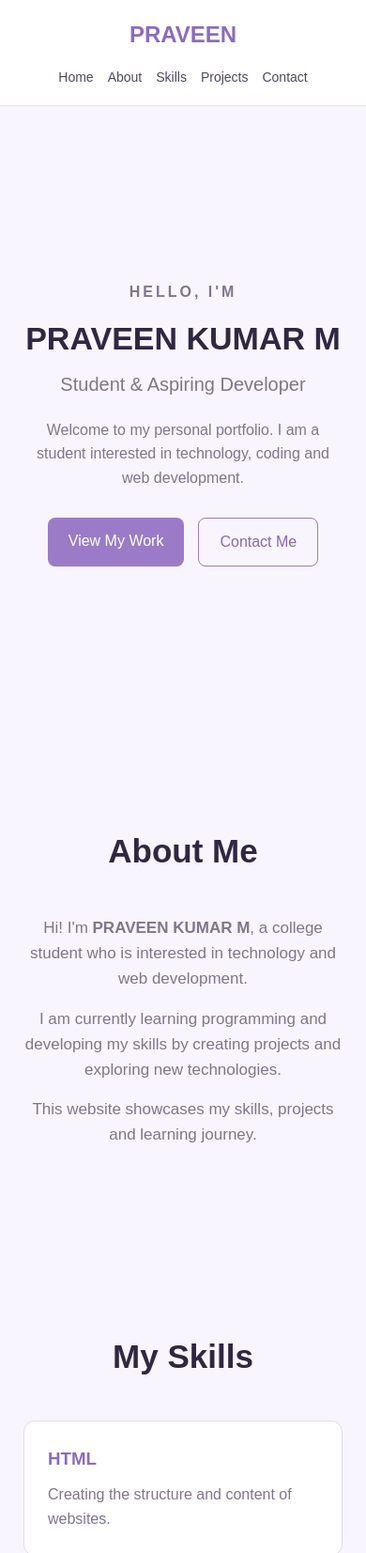
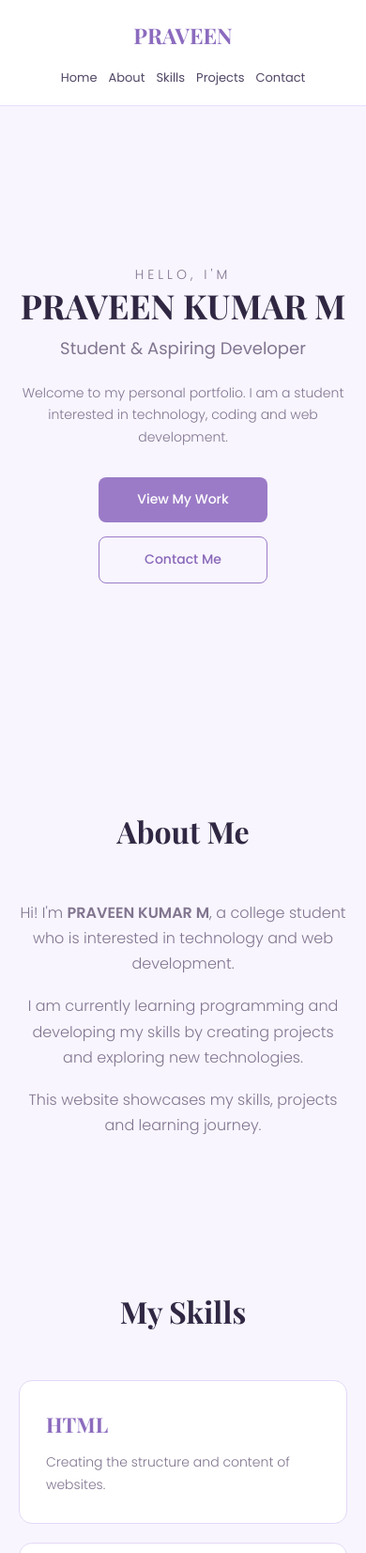
Before and after one commit to praveenn19/myportfolio, a plain HTML site: page index.html in a window 390 px wide. Shown: the top 1653 px of the page at 94% size. Drawn offline with nearby package versions, Linux system fonts and the light colour scheme.

Commit message:
Update style.css

```diff
--- a/style.css
+++ b/style.css
@@ -1,3 +1,10 @@
+@import url('https://fonts.googleapis.com/css2?family=Playfair+Display:wght@500;600;700&family=Poppins:wght@300;400;500;600&display=swap');
+
+
+/* =========================
+   BASIC SETTINGS
+========================= */
+
 * {
     margin: 0;
     padding: 0;
@@ -9,13 +16,27 @@ html {
 }
 
 body {
-    font-family: Arial, sans-serif;
+    font-family: 'Poppins', sans-serif;
     background: #F8F5FF;
-    color: #29223D;
-    line-height: 1.6;
+    color: #302743;
+    line-height: 1.7;
 }
 
-/* NAVBAR */
+
+/* =========================
+   HEADINGS
+========================= */
+
+h1,
+h2,
+h3 {
+    font-family: 'Playfair Display', serif;
+}
+
+
+/* =========================
+   NAVIGATION
+========================= */
 
 header {
     background: #FFFFFF;
@@ -37,7 +58,8 @@ header {
 }
 
 .logo {
-    font-size: 24px;
+    font-family: 'Playfair Display', serif;
+    font-size: 26px;
     color: #8B6BBE;
 }
 
@@ -50,7 +72,8 @@ header {
 .nav-links a {
     text-decoration: none;
     color: #514765;
-    font-weight: 500;
+    font-weight: 400;
+
     transition: 0.3s;
 }
 
@@ -59,7 +82,9 @@ header {
 }
 
 
-/* HOME */
+/* =========================
+   HOME
+========================= */
 
 .hero {
     min-height: 90vh;
@@ -77,20 +102,22 @@ header {
 
 .small-text {
     color: #9275C2;
-    font-weight: bold;
-    letter-spacing: 3px;
-    margin-bottom: 10px;
+    font-weight: 500;
+    letter-spacing: 4px;
+    margin-bottom: 12px;
 }
 
 .hero h1 {
-    font-size: 60px;
-    margin-bottom: 5px;
+    font-size: 64px;
+    line-height: 1.15;
+    margin-bottom: 10px;
     color: #302743;
 }
 
 .hero h2 {
-    font-size: 28px;
-    font-weight: 500;
+    font-family: 'Poppins', sans-serif;
+    font-size: 24px;
+    font-weight: 400;
     color: #81758F;
     margin-bottom: 20px;
 }
@@ -98,39 +125,50 @@ header {
 .hero p {
     max-width: 600px;
     color: #81758F;
-    font-size: 18px;
+    font-size: 17px;
+    font-weight: 300;
 }
 
 
-/* BUTTONS */
+/* =========================
+   BUTTONS
+========================= */
 
 .buttons {
     margin-top: 30px;
+
     display: flex;
     gap: 15px;
 }
 
 .btn {
     display: inline-block;
-    padding: 12px 22px;
+
+    padding: 12px 24px;
 
     background: #9B7BC7;
     color: white;
 
     text-decoration: none;
+
     border-radius: 8px;
+
+    font-size: 14px;
+    font-weight: 500;
 
     transition: 0.3s;
 }
 
 .btn:hover {
     background: #8968B8;
-    transform: translateY(-2px);
+    transform: translateY(-3px);
 }
 
 .btn.outline {
     background: transparent;
+
     color: #8968B8;
+
     border: 1px solid #9B7BC7;
 }
 
@@ -140,7 +178,9 @@ header {
 }
 
 
-/* SECTIONS */
+/* =========================
+   SECTIONS
+========================= */
 
 .section {
     max-width: 1100px;
@@ -150,13 +190,18 @@ header {
 
 .section > h2 {
     text-align: center;
-    font-size: 35px;
-    margin-bottom: 40px;
+
+    font-size: 40px;
+
+    margin-bottom: 45px;
+
     color: #302743;
 }
 
 
-/* ABOUT */
+/* =========================
+   ABOUT
+========================= */
 
 .about-box {
     max-width: 750px;
@@ -165,27 +210,35 @@ header {
     text-align: center;
 
     color: #81758F;
-    font-size: 17px;
+
+    font-size: 16px;
+
+    font-weight: 300;
 }
 
 .about-box p {
-    margin-bottom: 15px;
+    margin-bottom: 18px;
 }
 
 
-/* SKILLS */
+/* =========================
+   SKILLS
+========================= */
 
 .skills-container {
     display: grid;
+
     grid-template-columns: repeat(4, 1fr);
+
     gap: 20px;
 }
 
 .skill {
     background: #FFFFFF;
-    padding: 25px;
 
-    border-radius: 12px;
+    padding: 28px;
+
+    border-radius: 14px;
 
     border: 1px solid #E4D9F5;
 
@@ -193,26 +246,38 @@ header {
 }
 
 .skill:hover {
-    transform: translateY(-5px);
+    transform: translateY(-6px);
 
-    box-shadow: 0 10px 25px rgba(139, 107, 190, 0.15);
+    box-shadow:
+        0 12px 30px rgba(139, 107, 190, 0.15);
 }
 
 .skill h3 {
     color: #8B6BBE;
+
+    font-size: 22px;
+
     margin-bottom: 10px;
 }
 
 .skill p {
     color: #81758F;
+
+    font-size: 14px;
+
+    font-weight: 300;
 }
 
 
-/* PROJECTS */
+/* =========================
+   PROJECTS
+========================= */
 
 .projects-container {
     display: grid;
+
     grid-template-columns: repeat(3, 1fr);
+
     gap: 25px;
 }
 
@@ -221,7 +286,7 @@ header {
 
     padding: 30px;
 
-    border-radius: 12px;
+    border-radius: 14px;
 
     border: 1px solid #E4D9F5;
 
@@ -229,25 +294,38 @@ header {
 }
 
 .project-card:hover {
-    transform: translateY(-5px);
+    transform: translateY(-6px);
 
-    box-shadow: 0 10px 25px rgba(139, 107, 190, 0.15);
+    box-shadow:
+        0 12px 30px rgba(139, 107, 190, 0.15);
 }
 
 .project-card h3 {
+    font-size: 23px;
+
     margin-bottom: 15px;
+
     color: #302743;
 }
 
 .project-card p {
     color: #81758F;
+
+    font-size: 14px;
+
+    font-weight: 300;
+
     margin-bottom: 20px;
 }
 
 .project-link {
     color: #8B6BBE;
+
     text-decoration: none;
-    font-weight: bold;
+
+    font-size: 14px;
+
+    font-weight: 500;
 }
 
 .project-link:hover {
@@ -255,7 +333,9 @@ header {
 }
 
 
-/* CONTACT */
+/* =========================
+   CONTACT
+========================= */
 
 .contact {
     text-align: center;
@@ -263,28 +343,40 @@ header {
 
 .contact > p {
     color: #81758F;
+
+    font-weight: 300;
 }
 
 .contact-links {
     margin-top: 25px;
 
     display: flex;
+
     justify-content: center;
-    gap: 20px;
+
+    gap: 25px;
 }
 
 .contact-links a {
     color: #8B6BBE;
+
     text-decoration: none;
-    font-weight: bold;
+
+    font-weight: 500;
+
+    transition: 0.3s;
 }
 
 .contact-links a:hover {
+    color: #6F4FA0;
+
     text-decoration: underline;
 }
 
 
-/* FOOTER */
+/* =========================
+   FOOTER
+========================= */
 
 footer {
     text-align: center;
@@ -294,43 +386,54 @@ footer {
     background: #E8DDF5;
 
     color: #514765;
+
+    font-size: 13px;
 }
 
 
-/* MOBILE */
+/* =========================
+   TABLET
+========================= */
 
 @media (max-width: 768px) {
 
     .navbar {
         flex-direction: column;
+
         gap: 15px;
     }
 
     .nav-links {
         gap: 15px;
+
         flex-wrap: wrap;
+
         justify-content: center;
     }
 
     .hero {
         min-height: 80vh;
+
         text-align: center;
     }
 
     .hero h1 {
-        font-size: 42px;
+        font-size: 46px;
     }
 
     .hero h2 {
-        font-size: 22px;
+        font-size: 20px;
     }
 
     .hero p {
-        font-size: 16px;
+        font-size: 15px;
+
+        margin: auto;
     }
 
     .buttons {
         justify-content: center;
+
         flex-wrap: wrap;
     }
 
@@ -344,23 +447,61 @@ footer {
 }
 
 
-/* SMALL PHONES */
+/* =========================
+   MOBILE
+========================= */
 
 @media (max-width: 480px) {
+
+    .logo {
+        font-size: 23px;
+    }
+
+    .nav-links {
+        font-size: 13px;
+
+        gap: 12px;
+    }
+
+    .hero {
+        padding: 60px 20px;
+    }
+
+    .hero h1 {
+        font-size: 36px;
+    }
+
+    .hero h2 {
+        font-size: 18px;
+    }
+
+    .hero p {
+        font-size: 14px;
+    }
+
+    .section {
+        padding: 70px 20px;
+    }
+
+    .section > h2 {
+        font-size: 32px;
+    }
 
     .skills-container {
         grid-template-columns: 1fr;
     }
 
-    .hero h1 {
-        font-size: 34px;
+    .projects-container {
+        grid-template-columns: 1fr;
     }
 
-    .hero h2 {
-        font-size: 20px;
+    .buttons {
+        flex-direction: column;
+        align-items: center;
     }
 
-    .nav-links {
-        font-size: 14px;
+    .btn {
+        width: 180px;
+        text-align: center;
     }
 }
```
